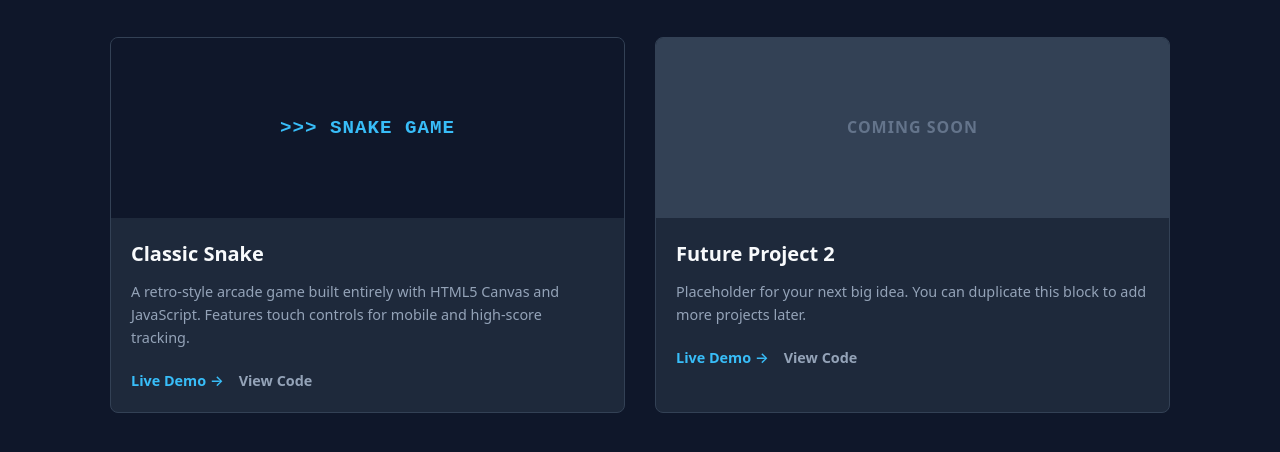
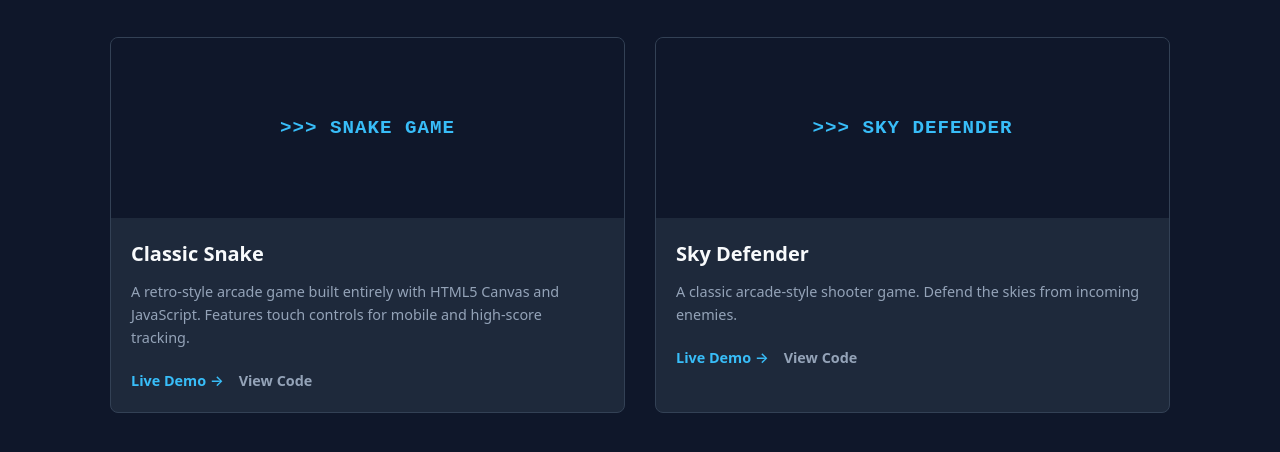
Before and after one commit to andrewpyng/andrewpyng.github.io, a plain HTML site: page index.html in a window 1280 px wide. Shown: the part 694-1146 px from the top of the page. Drawn offline with Linux system fonts and the light colour scheme.

Commit message:
Added sky defender project

```diff
--- a/index.html
+++ b/index.html
@@ -249,17 +249,19 @@
                     </div>
                 </article>
 
-                <!-- PLACEHOLDER PROJECT 2 -->
+                <!-- PROJECT 2: SKY DEFENDER -->
                 <article class="card">
-                    <div class="card-image">COMING SOON</div>
+                    <div class="card-image" style="background-color: #0f172a; color: #38bdf8; font-family: monospace; font-size: 1.2rem;">
+                        &gt;&gt;&gt; SKY DEFENDER
+                    </div>
                     <div class="card-content">
-                        <h3 class="card-title">Future Project 2</h3>
+                        <h3 class="card-title">Sky Defender</h3>
                         <p class="card-desc">
-                            Placeholder for your next big idea. You can duplicate this block to add more projects later.
+                            A classic arcade-style shooter game. Defend the skies from incoming enemies.
                         </p>
                         <div class="card-links">
-                            <a href="#" class="link-demo">Live Demo &rarr;</a>
-                            <a href="#" class="link-repo">View Code</a>
+                            <a href="/sky-defender/" class="link-demo">Live Demo &rarr;</a>
+                            <a href="https://github.com/andrewpyng/sky-defender" target="_blank" class="link-repo">View Code</a>
                         </div>
                     </div>
                 </article>
```
